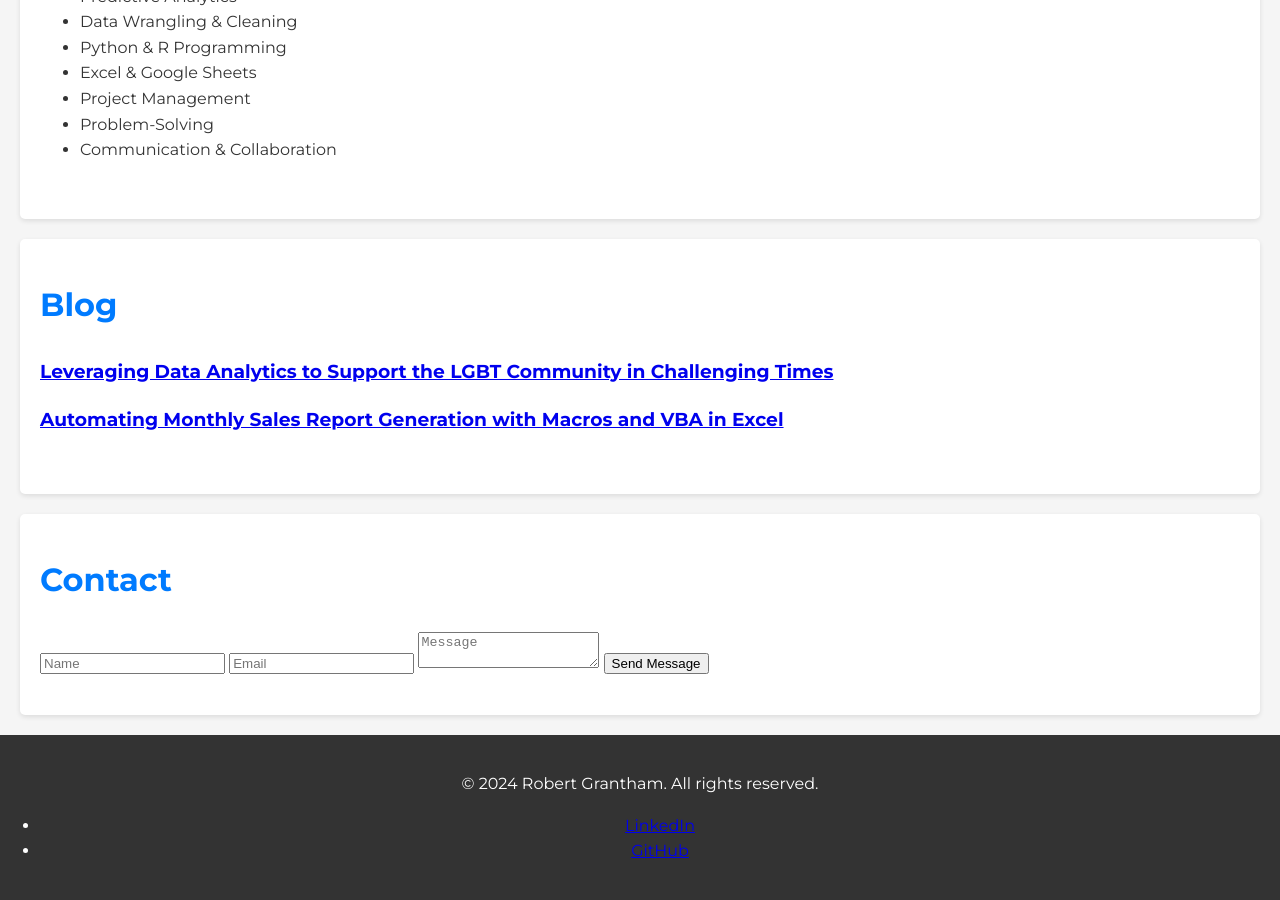
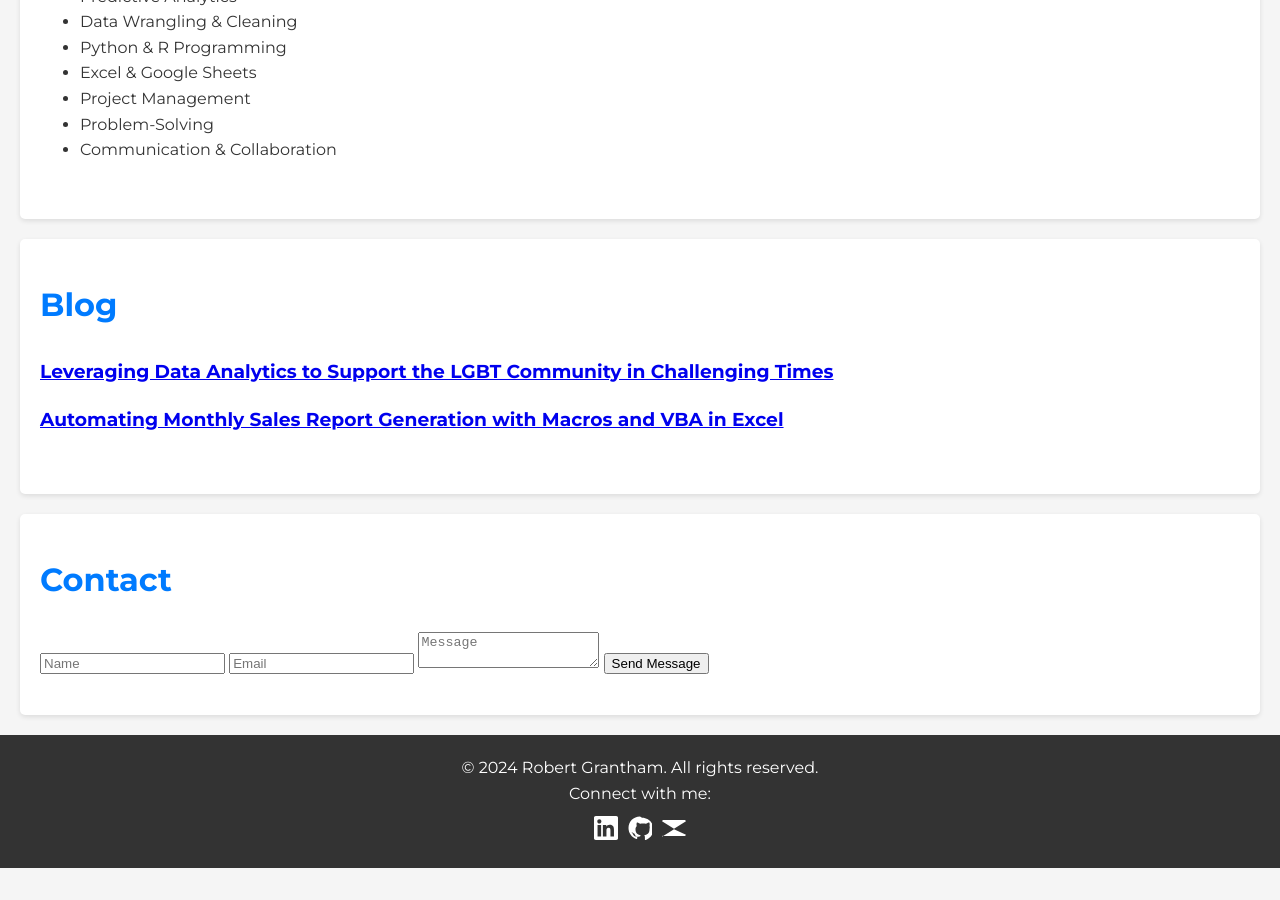
Before and after one commit to rgrantham82/rgrantham82.github.io, a Jekyll site: the page built from index.html, in a window 1280 px wide and 900 px high, scrolled down 9043 px. Built offline with Jekyll 4.4.1, drawn with Linux system fonts in a browser that asks for light colours; after the commit the page ends 9911 px from its top, so only the background shows below that.

Commit message:
Update footer.html

```diff
--- a/_includes/footer.html
+++ b/_includes/footer.html
@@ -1,7 +1,11 @@
 <footer>
-    <p>&copy; 2024 Robert Grantham. All rights reserved.</p>
-    <ul>
-        <li><a href="https://linkedin.com/in/robertgrantham82" target="_blank">LinkedIn</a></li>
-        <li><a href="https://github.com/rgrantham82" target="_blank">GitHub</a></li>
-    </ul>
+    <div class="footer-container">
+        <p>&copy; {{ "now" | date: "%Y" }} Robert Grantham. All rights reserved.</p>
+        <p>Connect with me:</p>
+        <ul class="social-links">
+            <li><a href="https://linkedin.com/in/robertgrantham82" target="_blank"><img src="/assets/icons/linkedin.svg" alt="LinkedIn"></a></li>
+            <li><a href="https://github.com/rgrantham82" target="_blank"><img src="/assets/icons/github.svg" alt="GitHub"></a></li>
+            <li><a href="mailto:robertgrantham40@gmail.com"><img src="/assets/icons/email.svg" alt="Email"></a></li>
+        </ul>
+    </div>
 </footer>
```
